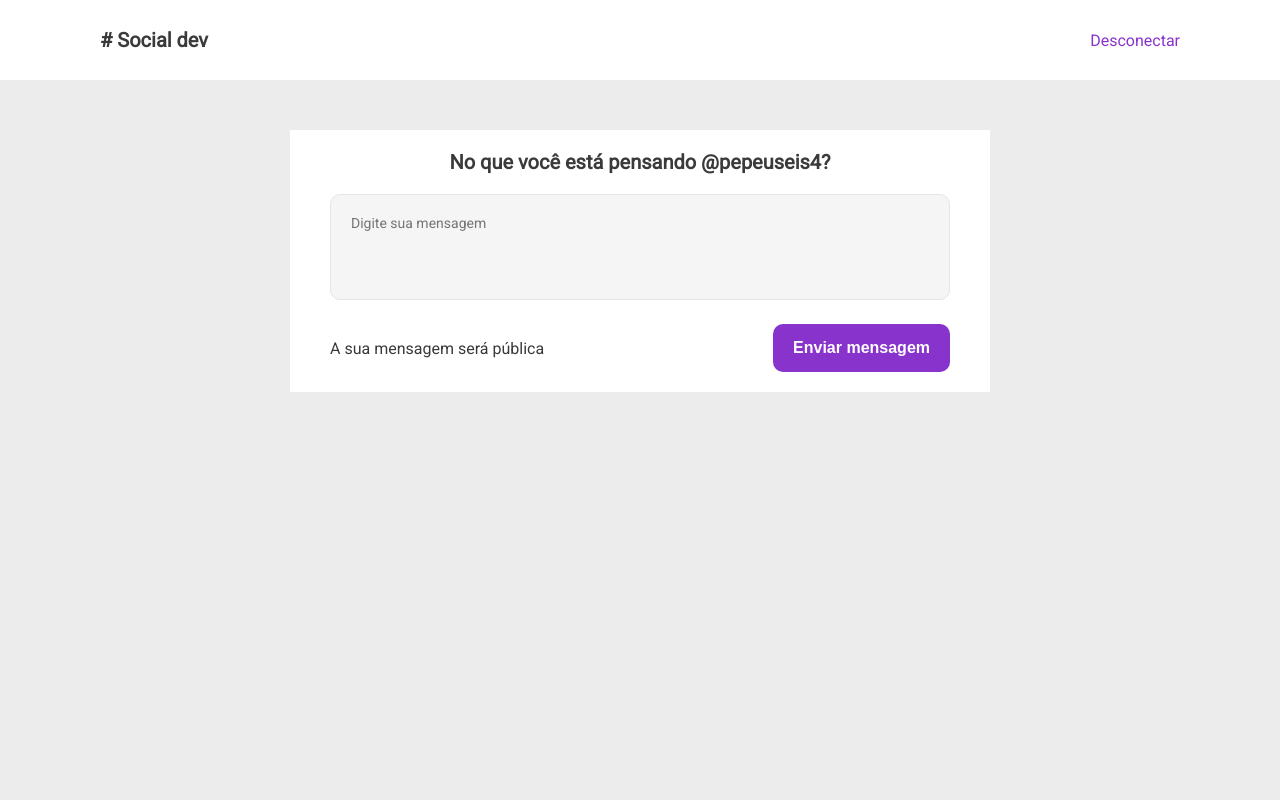
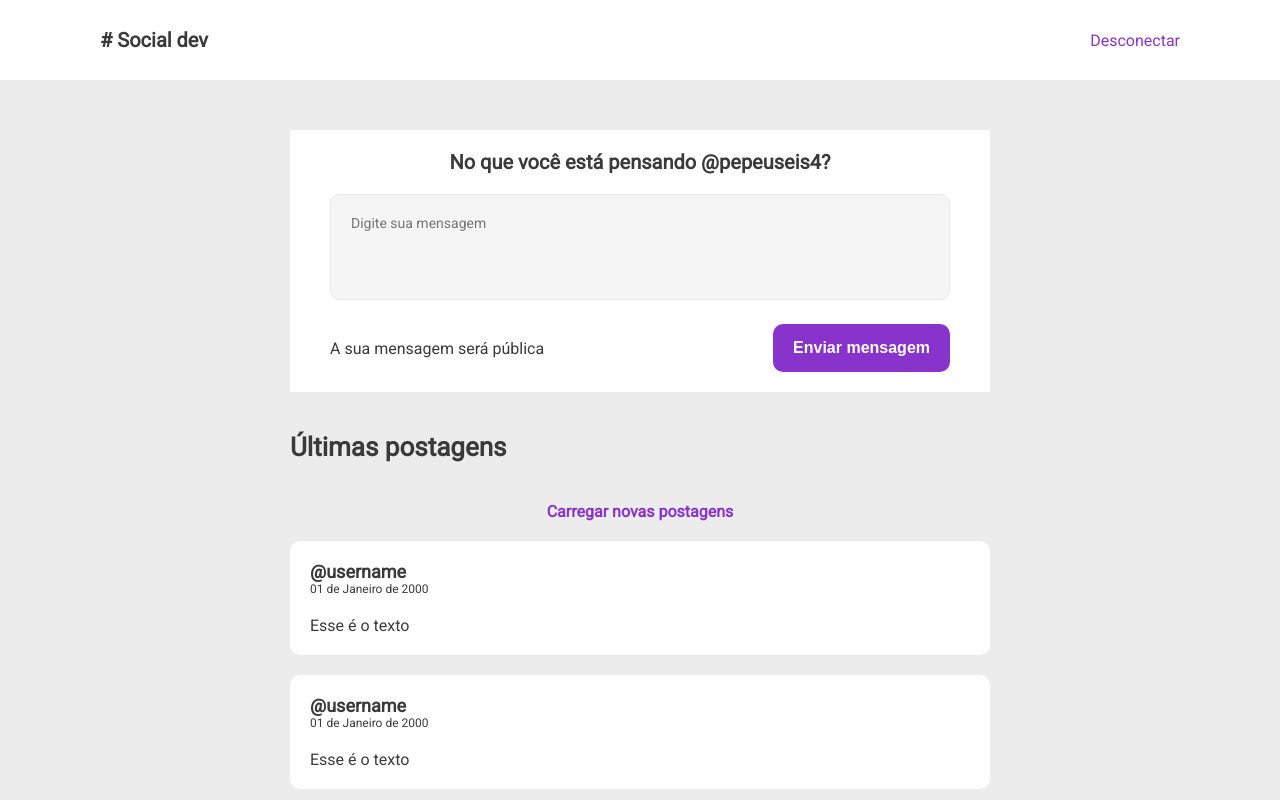
Before and after one commit to bezerrak3/socia-dev, a Next.js app: page / in a window 1280 px wide. Shown: the top 800 px of the page. Built offline with nearby package versions, Linux system fonts and the light colour scheme.

Commit message:
Criado componente de post

```diff
--- a/pages/index.jsx
+++ b/pages/index.jsx
@@ -2,9 +2,31 @@
 import Navbar from "../src/components/layout/Navbar"
 import Container from "../src/components/layout/Container"
 import CreatePost from "../src/components/cards/CreatePost"
+import H3 from "../src/components/typography/H3"
+import Post from "../src/components/cards/Post"
+import H4 from "../src/components/typography/H4"
 
 const Content = styled.div`
  margin: 50px 0;
+`
+// Outra forma de utilizar. Desse jeito ele complementa (ainda mais) o componente.
+const LastPostText = styled(H3)`
+  padding: 40px 0;
+`
+const RefreshPosts = styled.span`
+   font-weight: bold;
+   color:${props => props.theme.primary};
+   cursor: pointer;
+
+`
+const RefreshPostContainer = styled.div`
+  text-align: center;
+`
+const PostContainer = styled.div`
+  display: flex;
+  flex-direction: column;
+  gap: 20px;
+  margin-top: 20px;
 `
 
 function HomePage () {
@@ -15,6 +37,17 @@
      <Content>
         <Container>
             <CreatePost/>
+            <LastPostText>
+             <H3>Últimas postagens</H3>
+            </LastPostText>
+            <RefreshPostContainer>
+              <RefreshPosts>Carregar novas postagens</RefreshPosts>
+            </RefreshPostContainer>
+            <PostContainer>
+              <Post/>
+              <Post />
+              <Post />
+            </PostContainer>
         </Container>
      </Content>
     </>
--- /dev/null
+++ b/src/components/cards/Post.jsx
@@ -0,0 +1,33 @@
+import styled from "styled-components";
+
+const PostContainer = styled.div`
+  background-color: ${props => props.theme.white};
+  padding: 20px;
+  border-radius: 10px;
+`
+const StyledUsername = styled.p`
+   font-weight: bold;
+   font-size: 18px;
+
+`
+
+const StyledDate = styled.p`
+   font-size: 12px;
+`
+
+const ContainerText = styled.div`
+   margin-top: 20px;
+`
+function Post(){
+    return(
+       <PostContainer>
+        <StyledUsername>@username</StyledUsername>
+        <StyledDate>01 de Janeiro de 2000</StyledDate>
+        <ContainerText>
+            Esse é o texto
+        </ContainerText>
+       </PostContainer>
+    )
+}
+
+export default Post
--- a/src/components/layout/Container.jsx
+++ b/src/components/layout/Container.jsx
@@ -4,6 +4,10 @@
 const StyledContainer = styled.div`
   display: flex;
   justify-content: center;
+
+  @media (max-width: 700px){
+    padding: 10px;
+  }
 `
 
 const StyledChildren = styled.div`
--- /dev/null
+++ b/src/components/typography/H3.jsx
@@ -0,0 +1,8 @@
+import styled from "styled-components";
+
+const H3 = styled.h3`
+  font-size: 26px;
+  font-weight: bold;
+`
+
+export default H3
```
